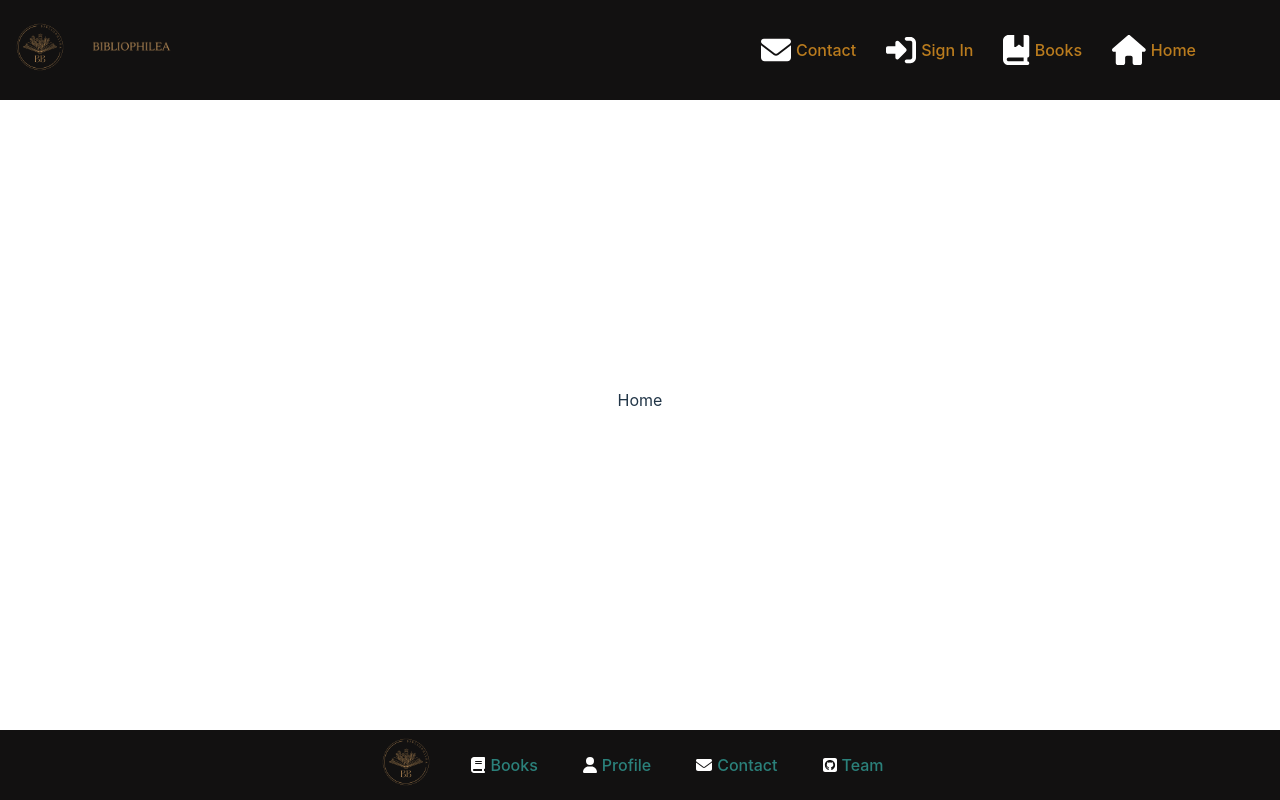
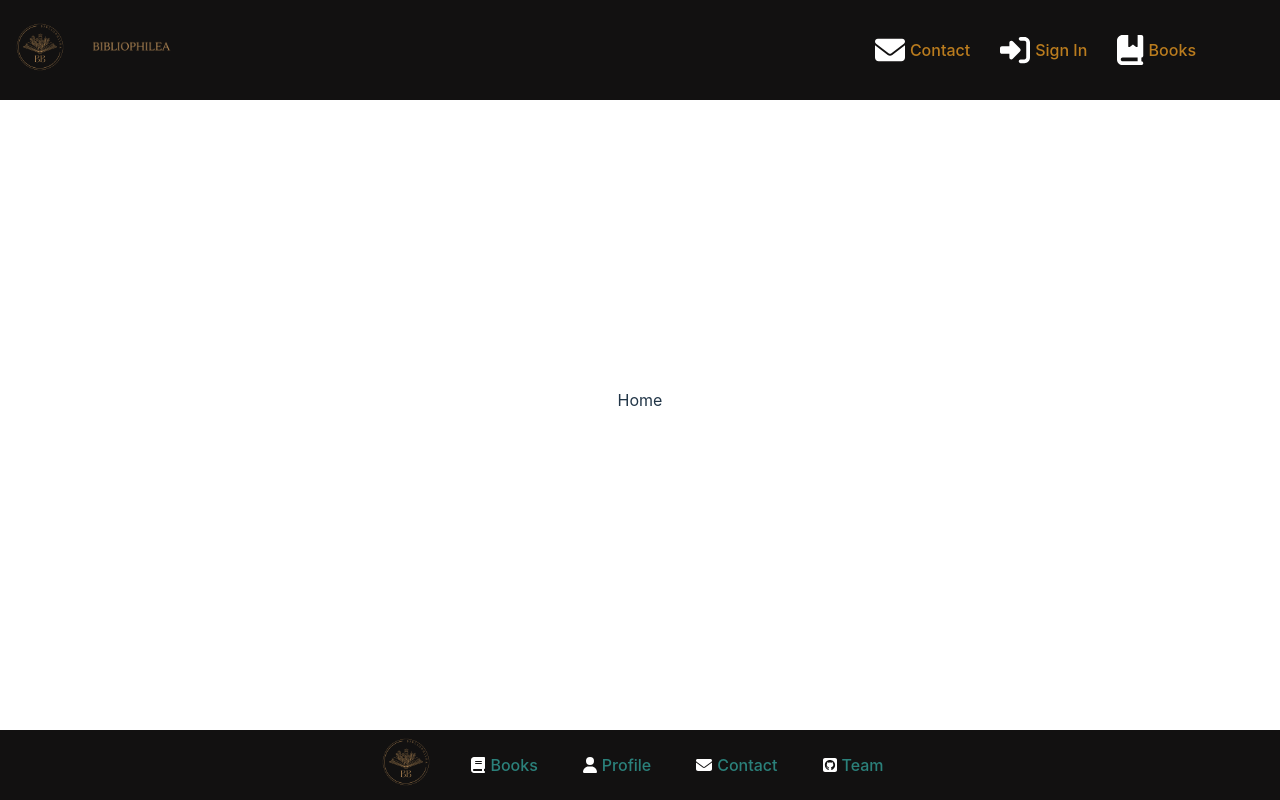
Before and after one commit to LisaDaudibon/Biblofront, a React (Vite) app: page / in a window 1280 px wide. Built offline with nearby package versions, Linux system fonts and the light colour scheme.

Commit message:
remove home from navbar

```diff
--- a/src/components/navbar/navbar.jsx
+++ b/src/components/navbar/navbar.jsx
@@ -52,10 +52,7 @@ const Navbar = () => {
               </>
             ) : (
               <>
-                <Link to="/books" className="menuLink" title="Contact">
-                  <FontAwesomeIcon icon={faHome} className="icon" />
-                  <span>Home</span>
-                </Link>
+
                 <Link to="/books" className="menuLink" title="Books">
                   <FontAwesomeIcon icon={faBookBookmark} className="icon" />
                   <span>Books</span>
```
